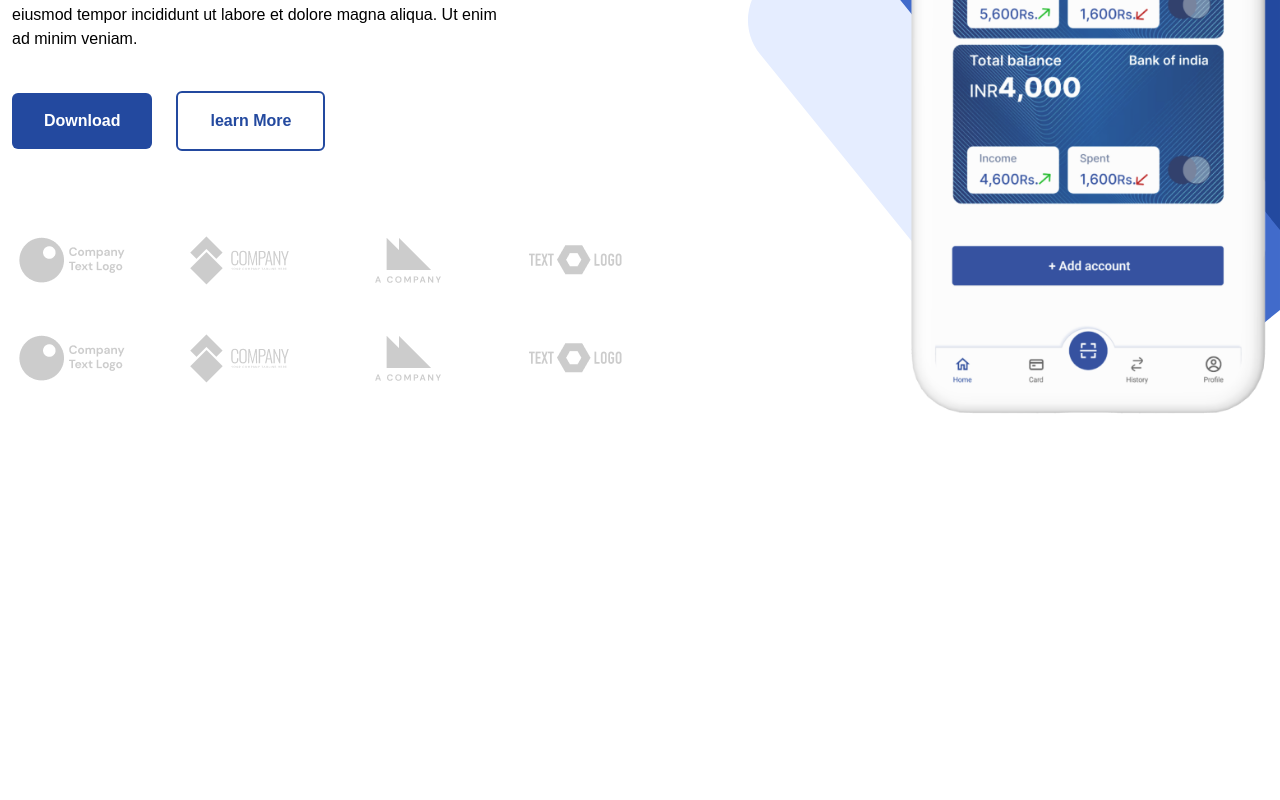
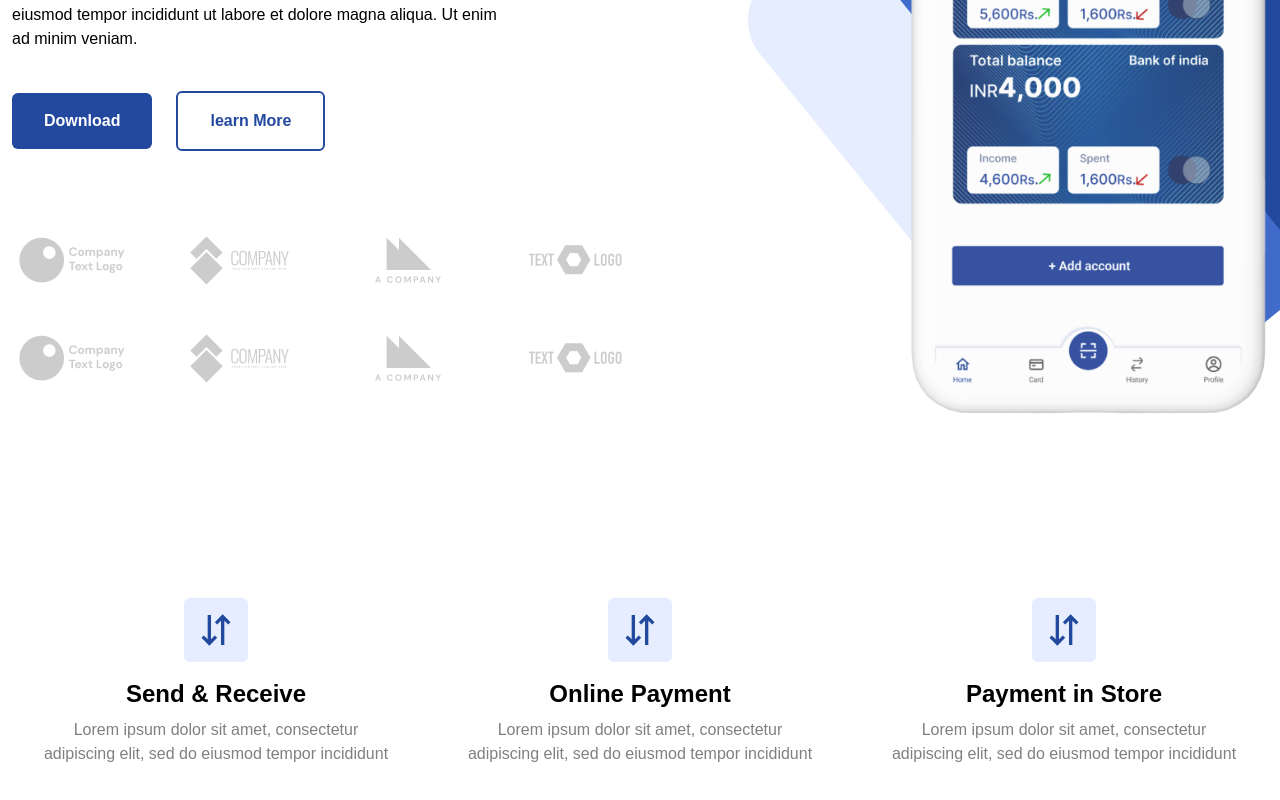
Before and after one commit to joshuaunity/cointech, a React (Vite) app: page / in a window 1280 px wide. Shown: the part 480-1280 px from the top of the page. Before the commit the page ends 898 px from the top, so only its background shows below. Built offline with nearby package versions, Linux system fonts and the light colour scheme.

Commit message:
chore: Add Features component for displaying product features

```diff
--- a/src/App.tsx
+++ b/src/App.tsx
@@ -1,6 +1,7 @@
 import './App.css'
 import Navbar from './components/Navbar';
 import Hero from './components/Hero';
+import Features from './components/features';
 import herOrnament from './assets/ornaments.svg';
 
 function App() {
@@ -12,9 +13,13 @@ function App() {
       <Navbar />
       <Hero />
 
-      {/* <div className='conatainer px-4'>
-      </div> */}
+      <div className='conatainer px-4 xl:mx-auto'>
+        <Features />
+      </div>
 
+        <div className='mt-24'>
+
+        </div>
     </>
   )
 }
--- /dev/null
+++ b/src/components/features.tsx
@@ -0,0 +1,36 @@
+import React from 'react';
+
+import arrowwDownUp from '../assets/arrow-down-up.svg';
+
+
+const Features: React.FC = () => {
+    return (
+        <div className='grid grid-cols-1 lg:grid-cols-3 gap-6 mt-40'>
+            <div className="flex flex-col items-center justify-center text-center p-5">
+                <img src={arrowwDownUp} alt="" className="bg-secondary rounded-md p-3 mb-4" />
+                <h1 className="font-bold text-2xl mb-2">Send & Receive</h1>
+                <p className="text-txtgray">
+                    Lorem ipsum dolor sit amet, consectetur adipiscing elit, sed do eiusmod tempor incididunt
+                </p>
+            </div>
+
+            <div className="flex flex-col items-center justify-center text-center p-5">
+                <img src={arrowwDownUp} alt="" className="bg-secondary rounded-md p-3 mb-4" />
+                <h1 className="font-bold text-2xl mb-2">Online Payment</h1>
+                <p className="text-txtgray">
+                    Lorem ipsum dolor sit amet, consectetur adipiscing elit, sed do eiusmod tempor incididunt
+                </p>
+            </div>
+
+            <div className="flex flex-col items-center justify-center text-center p-5">
+                <img src={arrowwDownUp} alt="" className="bg-secondary rounded-md p-3 mb-4" />
+                <h1 className="font-bold text-2xl mb-2">Payment in Store</h1>
+                <p className="text-txtgray">
+                    Lorem ipsum dolor sit amet, consectetur adipiscing elit, sed do eiusmod tempor incididunt
+                </p>
+            </div>
+        </div>
+    );
+};
+
+export default Features;
```
